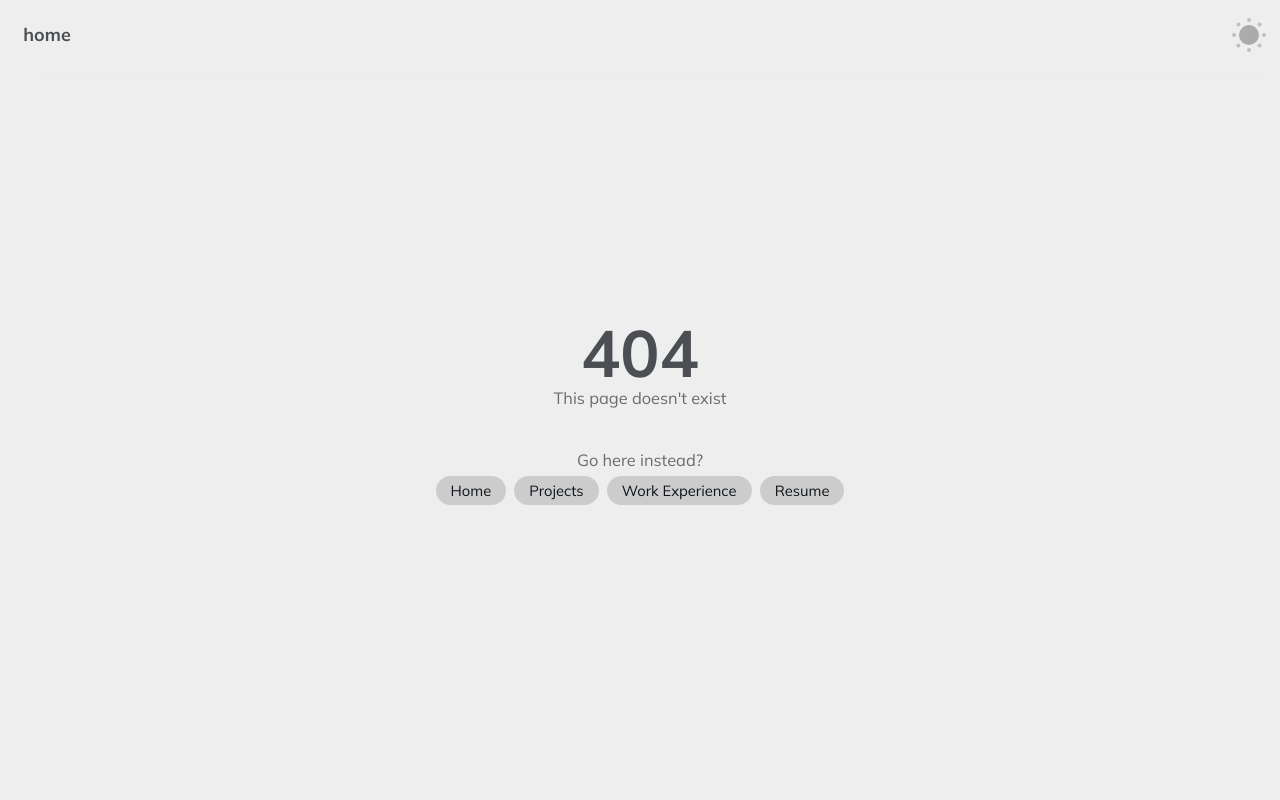
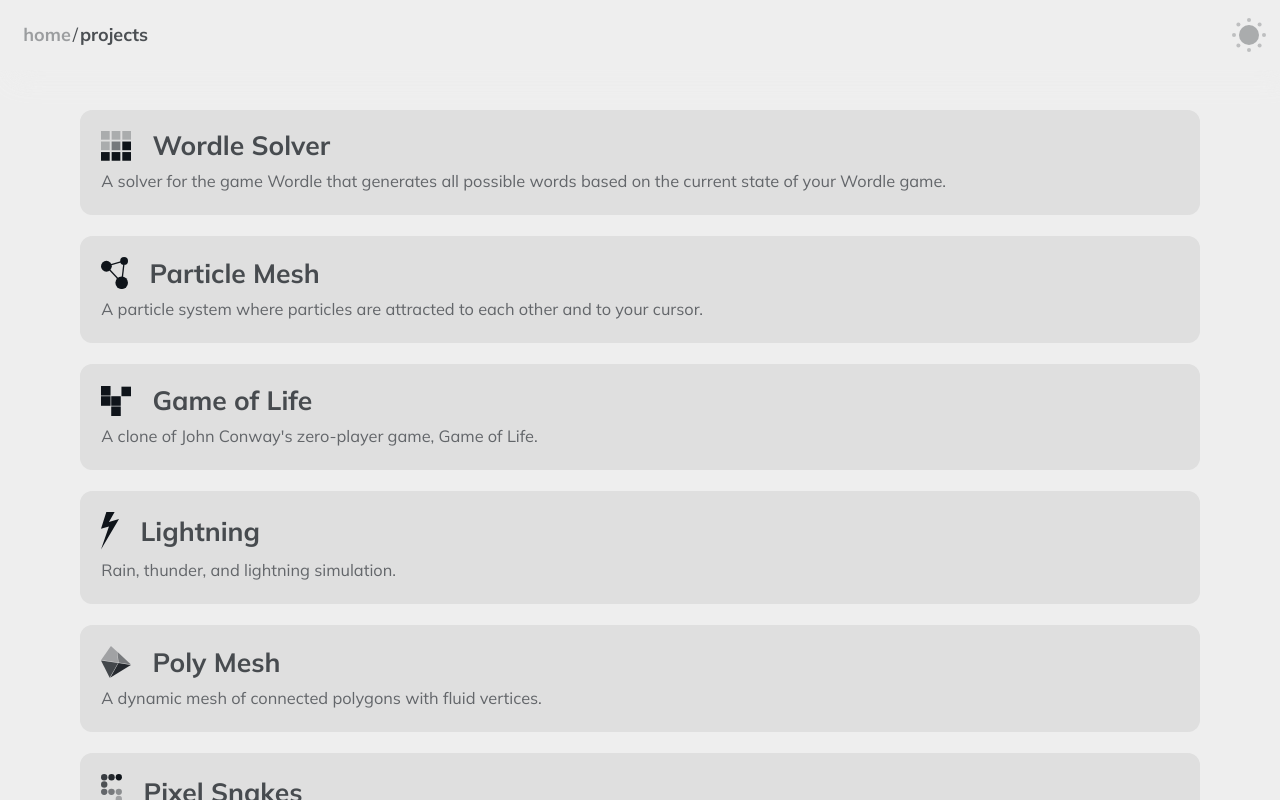
Before and after one commit to benweberj/site, a React (Create React App) app: page /#/projects in a window 1280 px wide. Before the commit this address led to /#/. Built offline with nearby package versions, Linux system fonts and the light colour scheme; a web font is replaced by a local one.

Commit message:
Switch from BrowserRouter to HashRouter. Hopefully this doesnt mess up the github hosting.

```diff
--- a/package.json
+++ b/package.json
@@ -1,7 +1,7 @@
 {
   "name": "site",
   "version": "0.1.0",
-  "homepage": "https://benweberj.github.io/site/",
+  "homepage": "https://benweberj.github.io/",
   "private": true,
   "dependencies": {
     "@react-pdf/renderer": "^3.4.4",
--- a/src/App.js
+++ b/src/App.js
@@ -1,5 +1,5 @@
 import { useState, useEffect } from'react'
-import { BrowserRouter as Router, Routes, Route, Link } from 'react-router-dom'
+import { HashRouter, Routes, Route, Link } from 'react-router-dom'
 import { ThemeProvider as StyledThemeProvider } from 'styled-components'
 import { AnimatePresence } from "framer-motion"
 
@@ -33,34 +33,34 @@
       <StyledThemeProvider theme={theme}>
          <GlobalStyles theme={theme} />
          {/* TODO: use hash router so you can navigate to nested pages via the URL search bar */}
-            <Router>
+            <HashRouter hashType='noslash'>
                <div id='modal-root' />
                <div id='aux-root' />
                <Header ready={ready} />
                <AnimatePresence>
                   <Routes>
-                     <Route path='/site' exact element={<Home />} />
+                     <Route path='/' exact element={<Home />} />
 
                      {/* need to pass theme to sketches/Class components since they cant use my useTheme() hook */}
-                     <Route path='site/projects' exact element={<Projects />} />
-                     <Route path='site/projects/wordlesolver' exact element={<WordleSolver />} />
-                     <Route path='site/projects/particlemesh' exact element={<ParticleMesh theme={theme} />} />
-                     <Route path='site/projects/gameoflife' exact element={<GameOfLife />} />
-                     <Route path='site/projects/polymesh' exact element={<PolyMesh theme={theme} />} />
-                     <Route path='site/projects/pixelsnakes' exact element={<PixelSnakes theme={theme} />} />
-                     <Route path='site/projects/lightning' exact element={<Lightning theme={theme} />} />
+                     <Route path='/projects' exact element={<Projects />} />
+                     <Route path='/projects/wordlesolver' exact element={<WordleSolver />} />
+                     <Route path='/projects/particlemesh' exact element={<ParticleMesh theme={theme} />} />
+                     <Route path='/projects/gameoflife' exact element={<GameOfLife />} />
+                     <Route path='/projects/polymesh' exact element={<PolyMesh theme={theme} />} />
+                     <Route path='/projects/pixelsnakes' exact element={<PixelSnakes theme={theme} />} />
+                     <Route path='/projects/lightning' exact element={<Lightning theme={theme} />} />
 
-                     <Route path='site/work' exact element={<Work />} />
+                     <Route path='/work' exact element={<Work />} />
                      {/* <Route path='/work/omic/os' exact element={<OS />} />
                      <Route path='/work/omic/c19' exact element={<C19 />} />
                      <Route path='/work/omic/info' exact element={<Info />} /> */}
 
-                     <Route path='site/resume' exact element={<Resume />} />
+                     <Route path='/resume' exact element={<Resume />} />
 
                      <Route path='*' element={<UnknownPage />} />
                   </Routes>
                </AnimatePresence>
-         </Router>
+         </HashRouter>
       </StyledThemeProvider>
    )
 }
@@ -73,10 +73,10 @@
          <p>Go here instead?</p>
          <div className='flex sep-sm'>
             {[
-               { link: 'site/', name: 'Home' },
-               { link: 'site/projects', name: 'Projects' },
-               { link: 'site/work', name: 'Work Experience'},
-               { link: 'site/resume', name: 'Resume'},
+               { link: '/', name: 'Home' },
+               { link: '/projects', name: 'Projects' },
+               { link: '/work', name: 'Work Experience'},
+               { link: '/resume', name: 'Resume'},
             ].map(page => (
                <Link to={page.link}>
                   <button className='chip'>{page.name}</button>
--- a/src/components/Header.jsx
+++ b/src/components/Header.jsx
@@ -65,20 +65,26 @@
 
 export default function Header(props) {
     // when the user navigates to home, keep the last path in the header for a few seconds
-    const [persistPathTimer, setPersistPathTimer] = useState(null)
+    // const [persistPathTimer, setPersistPathTimer] = useState(null)
     const [transparentHeader, setTransparentHeader] = useState(false)
 
     const location = useLocation()
     const { ready } = props
 
-    const onHome = location.pathname === '/site'
-    const lastPath = localStorage.getItem('lastPath')
+    const paths = location.pathname.split('/').filter(x => x.length>0)
+    const onHome = location.pathname === '/'
+    // const lastPath = localStorage.getItem('lastPath')
 
-    function getWholePath(path) {
-        // let lastPath = localStorage.getItem('lastPath')
-        let referencedLocation = (persistPathTimer && lastPath) ? lastPath : location.pathname
-        let spot = referencedLocation.indexOf(path)
-        return referencedLocation.substring(0, spot + path.length)
+    // function getWholePath(path) {
+    //     // let lastPath = localStorage.getItem('lastPath')
+    //     let referencedLocation = (persistPathTimer && lastPath) ? lastPath : location.pathname
+    //     let spot = referencedLocation.indexOf(path)
+    //     return referencedLocation.substring(0, spot + path.length)
+    // }
+
+    function getWholePath(name) {
+        let idx = location.pathname.indexOf(name)
+        return location.pathname.substring(0, idx + name.length)
     }
 
     function shouldHeaderBeTransparent(pathname) {
@@ -90,39 +96,50 @@
     }
 
     useEffect(() => {
-        const savePath = () => localStorage.setItem('lastPath', location.pathname)
-        window.addEventListener('beforeunload', savePath);
+        // const savePath = () => localStorage.setItem('lastPath', location.pathname)
+        // window.addEventListener('beforeunload', savePath);
 
-        if (location.pathname !== '/site') {
-            localStorage.setItem('lastPath', location.pathname)
-            clearTimeout(persistPathTimer)
-            setPersistPathTimer(false)
-        } else if (lastPath && lastPath !== '/site') {
-            clearTimeout(persistPathTimer)
-            setPersistPathTimer(setTimeout(() =>  {
-                setPersistPathTimer(false)
-                savePath()
-            }, 15000))
-        }
+        // if (location.pathname !== '/') {
+        //     localStorage.setItem('lastPath', location.pathname)
+        //     clearTimeout(persistPathTimer)
+        //     setPersistPathTimer(false)
+        // } else if (lastPath && lastPath !== '/') {
+        //     clearTimeout(persistPathTimer)
+        //     setPersistPathTimer(setTimeout(() =>  {
+        //         setPersistPathTimer(false)
+        //         savePath()
+        //     }, 15000))
+        // }
 
         setTransparentHeader(shouldHeaderBeTransparent(location.pathname))
 
-        return () => window.removeEventListener('beforeunload', savePath)
+        // return () => window.removeEventListener('beforeunload', savePath)
     }, [location])
 
-    let paths = (persistPathTimer ? localStorage.getItem('lastPath') : location.pathname).split('/').filter(path => path.length>=1)
-    paths.shift()
+    // let paths = (persistPathTimer ? localStorage.getItem('lastPath') : location.pathname).split('/').filter(path => path.length>=1)
+    // paths.shift()
 
     return (
         <_Header id='header' className='pm split' $ready={ready} $shadow={!transparentHeader}>
-            <div className={`breadcrumbs ${persistPathTimer && 'breathe'}`}>
-                <div className='wrapper'>
-                {(!onHome || persistPathTimer) && <li><Link to='/site'>home</Link></li> }
-                {paths.map((path, i) => (
-                    <li key={`path-${i}`}>/<Link to={getWholePath(path)}>{path}</Link></li>
-                    ))}
+            {onHome ?
+                <li className='hidden'>home</li>
+            :
+                <div className='breadcrumbs'>
+                    <div className='wrapper'>
+                        <li><Link to='/'>home</Link></li>
+                        {paths.map(path => <li>/<Link to={getWholePath(path)}>{path}</Link></li>)}
+                    </div>
                 </div>
-            </div>
+            }
+
+            {/* <div className={`breadcrumbs ${persistPathTimer && 'breathe'}`}>
+                    <div className='wrapper'>
+                        {(!onHome || persistPathTimer) && <li><Link to='/'>home</Link></li> }
+                        {paths.map((path, i) => (
+                            <li key={`path-${i}`}>/<Link to={getWholePath(path)}>{path}</Link></li>
+                        ))}
+                    </div>
+            </div> */}
 
             <ThemeToggler />
         </_Header>
--- a/src/components/Socials.jsx
+++ b/src/components/Socials.jsx
@@ -94,7 +94,7 @@
         }
 
         if (id==='resume') {
-            navigate('/site/resume')
+            navigate('/resume')
         }
     }
 
--- a/src/pages/Home.jsx
+++ b/src/pages/Home.jsx
@@ -37,7 +37,7 @@
                 <Socials ready={ready} />
 
                 <Links className='flex sep-md' style={{ marginTop: '5vh' }}>
-                    <Link to='/site/work'>
+                    <Link to='/work'>
                         <motion.div
                             className='center sep-sm work'
                             initial={{ transform: 'translateX(60px)', opacity: 0 }}
@@ -49,7 +49,7 @@
                         </motion.div>
                     </Link>
 
-                    <Link to='/site/projects'>
+                    <Link to='/projects'>
                         <motion.div
                             className='center sep-sm projects'
                             initial={{ transform: 'translateX(-40px)', opacity: 0 }}
--- a/src/pages/Projects.jsx
+++ b/src/pages/Projects.jsx
@@ -22,7 +22,7 @@
     return (
         <Main fromright>
             {projects.map((project, i) => (
-                <Link to={`/site/projects/${project.id}`}>
+                <Link to={`/projects/${project.id}`}>
                     <motion.div
                         className='mbm'
                         key={project.id}
```
